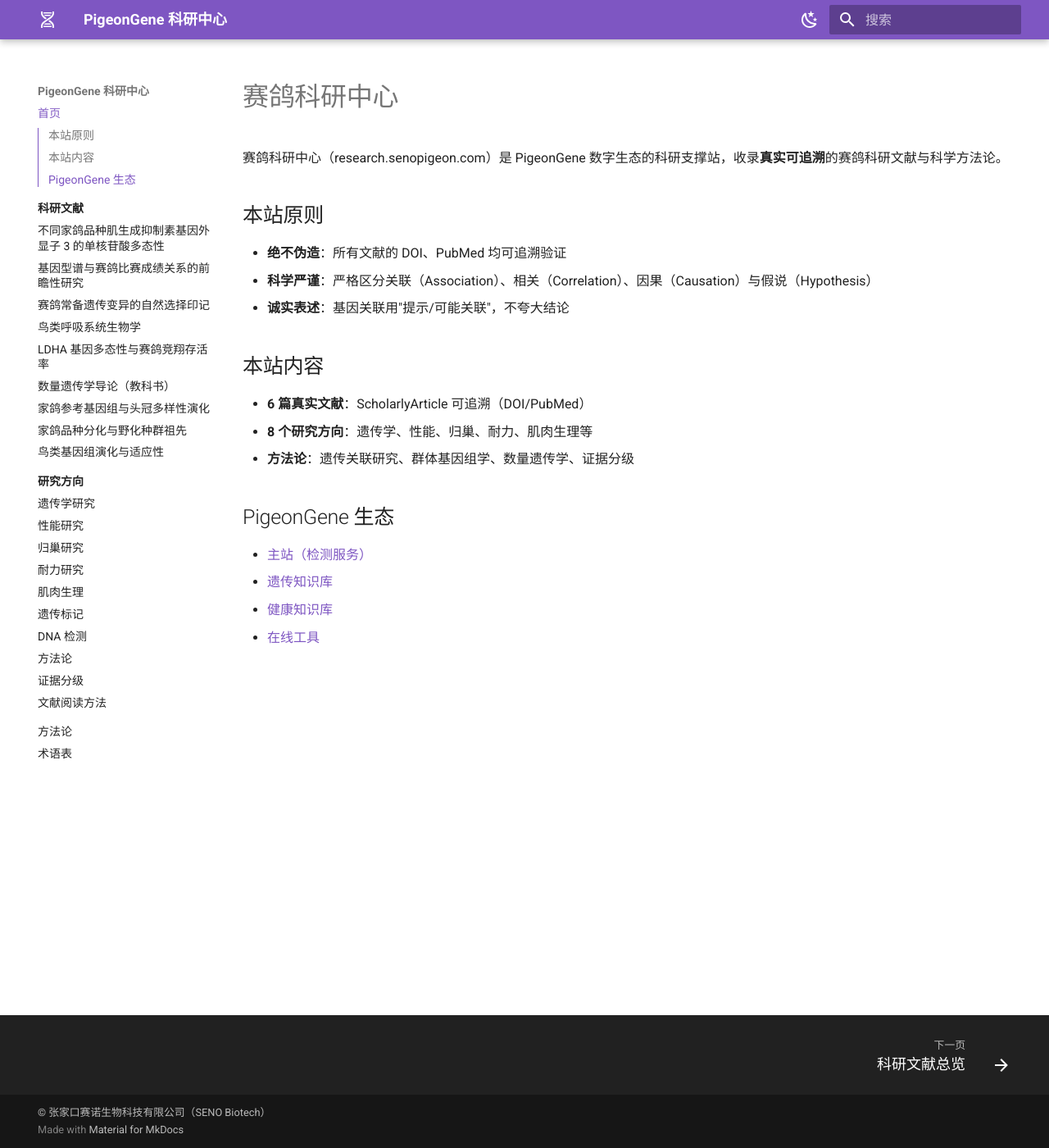
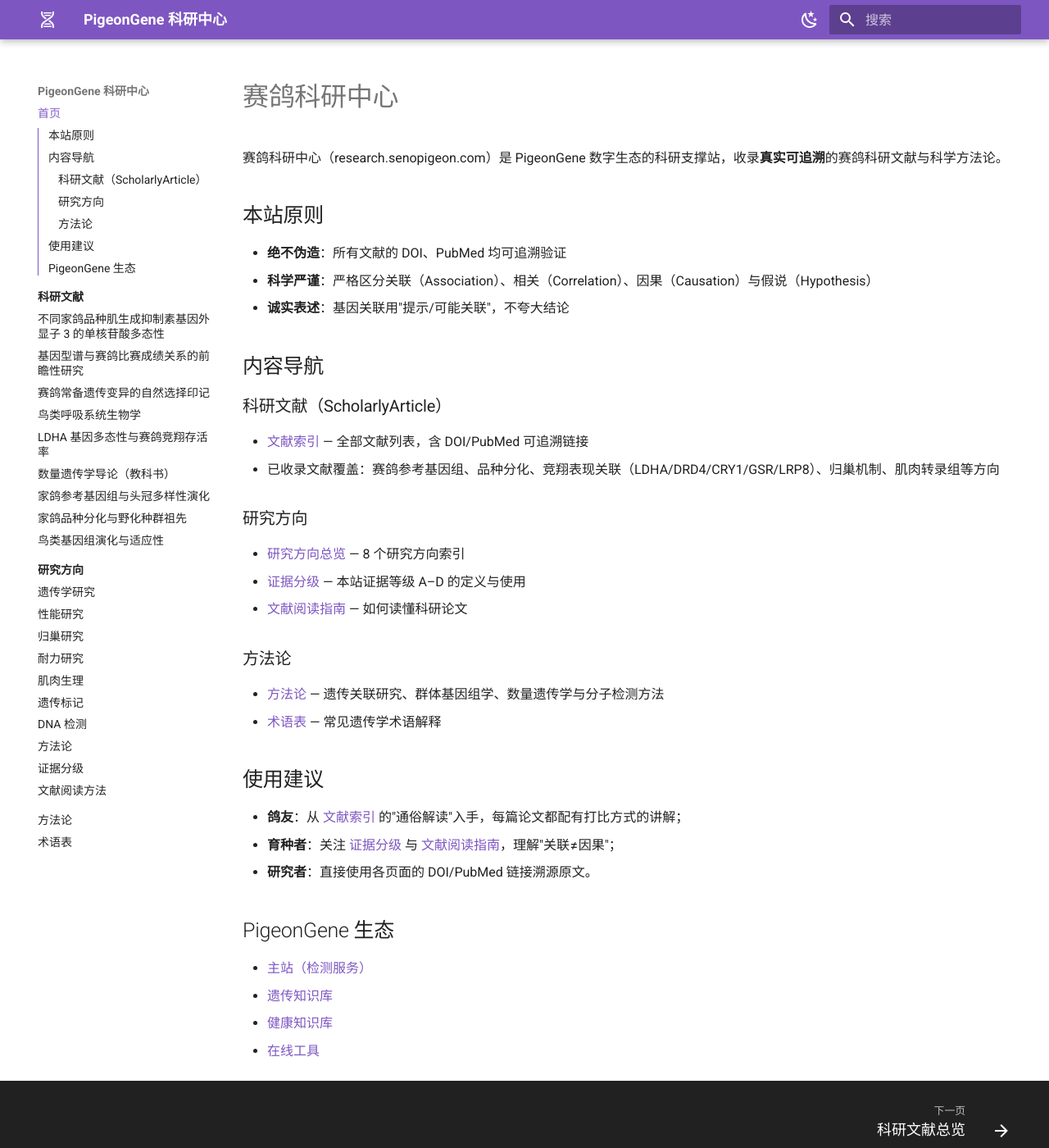
Before and after one commit to martinxionbiotech-max/research.pigeongene, an MkDocs documentation site: the page built from docs/index.md, in a window 1280 px wide and 1400 px high. Shown: the whole window at 82% size. Built offline with MkDocs 1.6.1 and Material for MkDocs 9.7.7, drawn with Linux system fonts in a browser that asks for light colours.

Commit message:
content: 科研中心首页与研究方向索引扩写 — 内容导航/阅读建议/证据边界声明

```diff
--- a/docs/index.md
+++ b/docs/index.md
@@ -14,11 +14,29 @@
 - **科学严谨**：严格区分关联（Association）、相关（Correlation）、因果（Causation）与假说（Hypothesis）
 - **诚实表述**：基因关联用"提示/可能关联"，不夸大结论
 
-## 本站内容
+## 内容导航
 
-- **6 篇真实文献**：ScholarlyArticle 可追溯（DOI/PubMed）
-- **8 个研究方向**：遗传学、性能、归巢、耐力、肌肉生理等
-- **方法论**：遗传关联研究、群体基因组学、数量遗传学、证据分级
+### 科研文献（ScholarlyArticle）
+
+- [文献索引](papers/index.md) — 全部文献列表，含 DOI/PubMed 可追溯链接
+- 已收录文献覆盖：赛鸽参考基因组、品种分化、竞翔表现关联（LDHA/DRD4/CRY1/GSR/LRP8）、归巢机制、肌肉转录组等方向
+
+### 研究方向
+
+- [研究方向总览](research/index.md) — 8 个研究方向索引
+- [证据分级](research/evidence-grading.md) — 本站证据等级 A–D 的定义与使用
+- [文献阅读指南](research/reading-literature.md) — 如何读懂科研论文
+
+### 方法论
+
+- [方法论](methodology.md) — 遗传关联研究、群体基因组学、数量遗传学与分子检测方法
+- [术语表](glossary.md) — 常见遗传学术语解释
+
+## 使用建议
+
+- **鸽友**：从 [文献索引](papers/index.md) 的"通俗解读"入手，每篇论文都配有打比方式的讲解；
+- **育种者**：关注 [证据分级](research/evidence-grading.md) 与 [文献阅读指南](research/reading-literature.md)，理解"关联≠因果"；
+- **研究者**：直接使用各页面的 DOI/PubMed 链接溯源原文。
 
 ## PigeonGene 生态
 
--- a/docs/research/index.md
+++ b/docs/research/index.md
@@ -1,18 +1,32 @@
 ---
 title: 研究方向
-description:
+description: PigeonGene 科研中心 8 个研究方向索引：遗传学、性能、归巢、耐力、肌肉生理、遗传标记、DNA 检测与方法论。
 schema_type: index
 ---
 
 # 研究方向
 
+本站按 8 个方向组织赛鸽科研内容。每个方向页介绍研究背景、关键发现与文献来源，所有结论均标注证据边界。
+
 ## 研究方向
 
-- [遗传学研究](genetics.md) — 赛鸽遗传学基础研究与候选基因分析。
-- [性能研究](performance.md) — 飞行性能相关的遗传与生理研究。
+- [遗传学研究](genetics.md) — 赛鸽遗传学基础研究与候选基因分析（LDHA、DRD4、CRY1 等）。
+- [性能研究](performance.md) — 飞行性能相关的遗传与生理研究，含候选基因关联证据。
 - [归巢研究](homing.md) — 归巢与导航能力的遗传与行为研究。
 - [耐力研究](endurance.md) — 长距离耐力表现的生理与遗传研究。
 - [肌肉生理](muscle-physiology.md) — 肌肉发育与运动生理研究。
-- [遗传标记](genetic-markers.md) — 遗传标记的识别与应用研究。
+- [遗传标记](genetic-markers.md) — 遗传标记（SNP/微卫星）的识别与应用研究。
 - [DNA 检测](dna-testing.md) — DNA 检测技术在赛鸽中的应用。
 - [方法论](methodology.md) — 数量遗传学与分子检测方法。
+
+## 阅读建议
+
+- 涉及具体基因的结论，请对照 [证据分级](evidence-grading.md) 理解其强度；
+- 引用文献前请通过 DOI/PubMed 链接核对原文，本站在 [文献索引](../papers/index.md) 提供可追溯出处；
+- 所有研究结论均为关联性证据，不构成对个体成绩的预测。
+
+## 相关页面
+
+- [文献索引](../papers/index.md)
+- [证据分级](evidence-grading.md)
+- [文献阅读指南](reading-literature.md)
```
